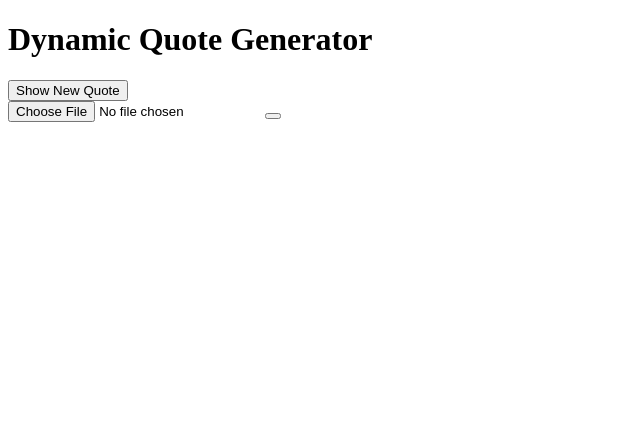
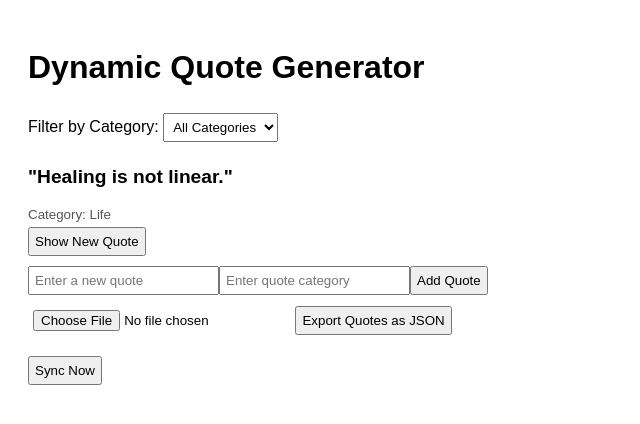
Before and after one commit to okunborabigail-bit/alx_fe_javascript, a plain HTML site: page dom-manipulation/index.html in a window 1280 px wide. Both pictures are taken after a click on the button "Show New Quote". Shown: the whole page, without its empty margins (0-640 px from the left). Drawn offline with Linux system fonts and the light colour scheme; no server answers.

Commit message:
Update index.html

```diff
--- a/dom-manipulation/index.html
+++ b/dom-manipulation/index.html
@@ -4,19 +4,36 @@
   <meta charset="UTF-8">
   <meta name="viewport" content="width=device-width, initial-scale=1.0">
   <title>Dynamic Quote Generator</title>
+  <style>
+    body { font-family: Arial, sans-serif; padding: 20px; }
+    #quoteDisplay p { font-size: 1.2em; font-weight: bold; }
+    #quoteDisplay small { display: block; margin-top: 5px; color: #555; }
+    input, select, button { margin: 5px 0; padding: 5px; }
+    #syncNotification { margin-top: 10px; color: green; font-weight: bold; }
+  </style>
 </head>
 <body>
   <h1>Dynamic Quote Generator</h1>
-  <!-- Quote will appear here -->
+  <!-- Category filter dropdown -->
+  <label for="categoryFilter">Filter by Category:</label>
+  <select id="categoryFilter" onchange="filterQuotes()">
+    <option value="all">All Categories</option>
+    <!-- Categories dynamically populated -->
+  </select>
+  <!-- Display random quote -->
   <div id="quoteDisplay"></div>
-  <!-- Button to show random quote -->
+  <!-- Show new quote button -->
   <button id="newQuote">Show New Quote</button>
-  <!-- Form will be generated dynamically -->
+  <!-- Add quote form container -->
   <div id="formContainer"></div>
-  <!-- Import JSON file -->
+  <!-- JSON import/export -->
   <input type="file" id="importFile" accept=".json" onchange="importFromJsonFile(event)" />
-  <!-- Export JSON button -->
-  <button id=">Export Quotes as JSON</button>
-    <script src="script.js></script>
+  <button id="exportJson">Export Quotes as JSON</button>
+  <!-- Server sync notification -->
+  <div id="syncNotification"></div>
+  <!-- Optional manual sync button -->
+  <button id="manualSync">Sync Now</button>
+  <!-- Link to script.js -->
+  <script src="script.js"></script>
 </body>
 </html>
```
